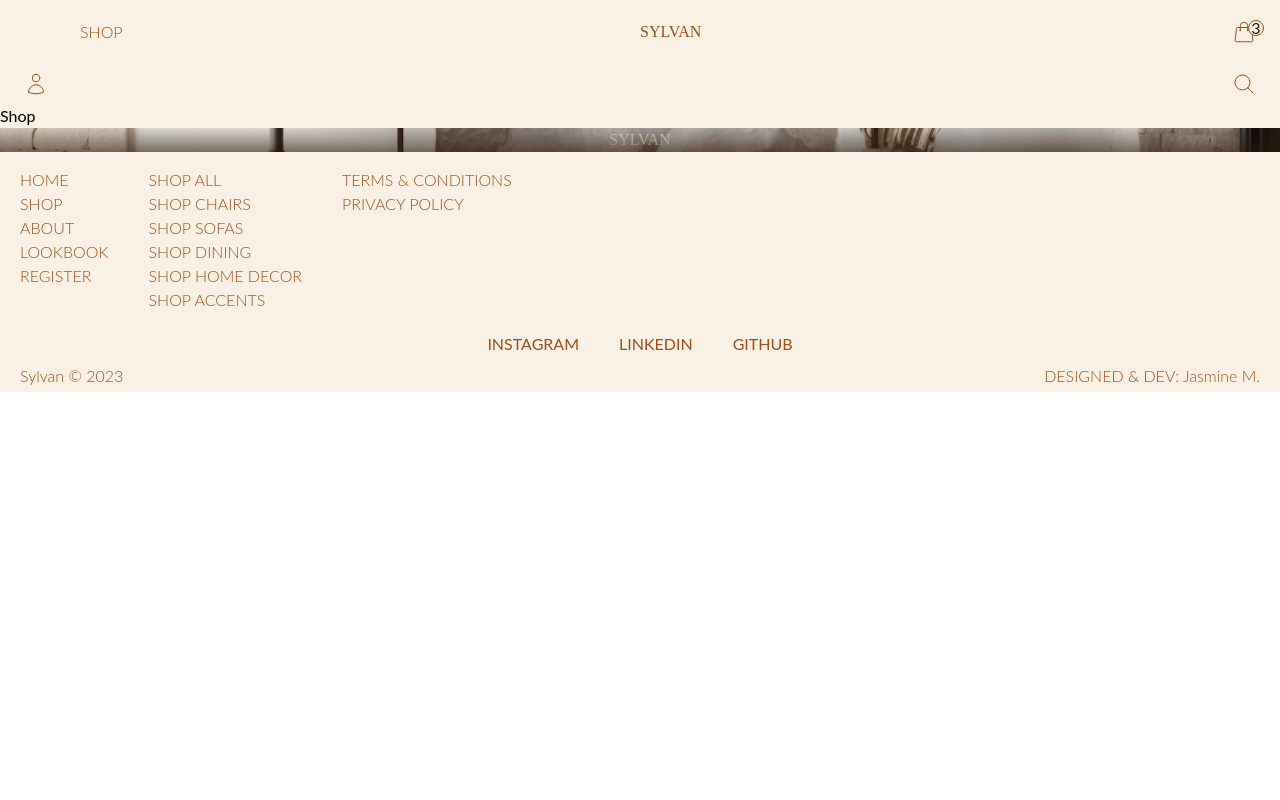
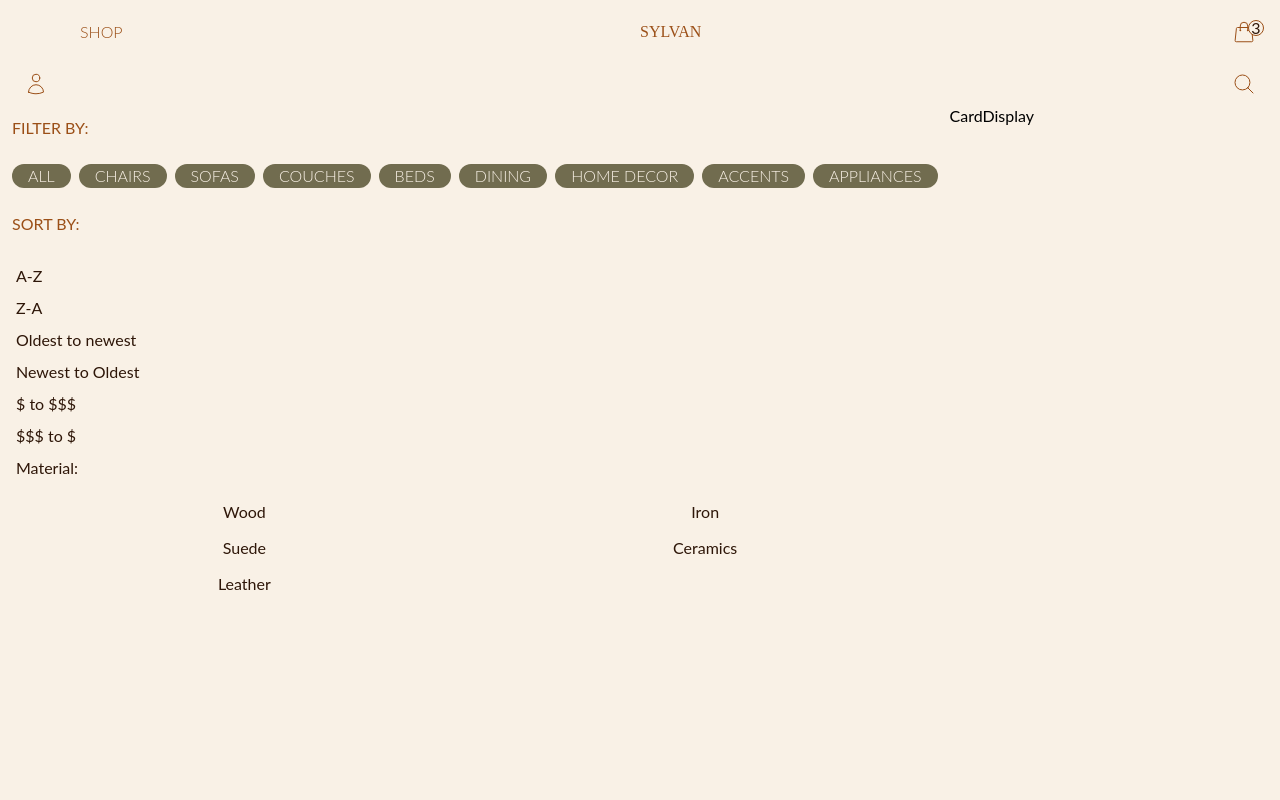
Before and after one commit to jmaduafo/Sylvan, a React (Create React App) app: page /shop/accents in a window 1280 px wide. Shown: the top 800 px of the page. Built offline with nearby package versions, Linux system fonts and the light colour scheme.

Commit message:
styled shop page

```diff
--- a/src/App.js
+++ b/src/App.js
@@ -15,7 +15,7 @@ import { Routes, Route } from 'react-router-dom';
 
 function App() {
   return (
-    <div className='container  bg-cream max-w-full mx-auto font-sans'>
+    <div className='container bg-cream max-w-full mx-auto font-sans'>
       <Navbar/>
       <Routes>
         <Route exact path='/' element={<Home/>}/>
--- a/src/components/Footer.js
+++ b/src/components/Footer.js
@@ -26,7 +26,7 @@ const Footer = () => {
         },
     ]
 
-    const footerCategories = ['All', 'Chairs', 'Sofas', 'Dining', 'Home Decor', 'Accents']
+    const footerCategories = ['All', 'Chairs', 'Sofas', 'Couches', 'Beds', 'Dining', 'Home Decor', 'Accents', 'Appliances']
 
   return (
     <footer>
--- a/src/components/Home/About.js
+++ b/src/components/Home/About.js
@@ -7,7 +7,7 @@ const About = () => {
     <section className='py-[5rem] text-sienna'>
         <div className='w-4/5 mx-auto flex flex-col sm:justify-center sm:items-center sm:flex-row gap-[5rem] '>
             <div className='relative flex-1 flex justify-end'>
-                <div className='2xl:left-[50%] w-[250px] h-[300px] absolute left-[30%] top-1/2 transform translate-x-[-50%] translate-y-[-50%]'>
+                <div className='2xl:left-[50%] xs:w-[250px] xs:h-[300px] w-[180px] h-[200px] absolute left-[30%] top-1/2 transform translate-x-[-50%] translate-y-[-50%]'>
                     <img className='w-full h-full' src={about1} alt=''/>
                 </div>
                 <div className='w-[350px] h-[450px] object-cover object-bottom'>
--- a/src/components/Home/Featured.js
+++ b/src/components/Home/Featured.js
@@ -6,19 +6,19 @@ const Featured = () => {
   return (
     <section>
         <Heading headerText='Feature products' linkText='See all' link='/shop/all'/>
-        <div className='xs:flex-row flex-wrap flex flex-col border-b-[1px] border-b-siennaOpaque p-2 gap-2'>
-            <div className='relative p-3 xs:basis-[48.8%] xs:h-[50vh] md:flex-[1] md:h-[50vh] basis-[100%] h-[60vh] bg-chocolate
+        <div className='grid grid-cols-1 xs:flex-row xs:flex-wrap xs:flex border-b-[1px] border-b-siennaOpaque p-2 gap-2'>
+            <div className='relative p-3 xs:basis-[48.8%] xs:h-[50vh] md:flex-[1] md:h-[50vh] basis-[100%] h-[50vh] bg-chocolate
             flex items-end z-[3]'>
                 <Label title='Landon Armchair' price='45.65'/>
             </div>
-            <div className='relative p-3 xs:basis-[48.8%] xs:h-[50vh] md:flex-[1] md:h-[50vh] basis-[100%] h-[60vh] bg-chocolate
+            <div className='relative p-3 xs:basis-[48.8%] xs:h-[50vh] md:flex-[1] md:h-[50vh] basis-[100%] h-[50vh] bg-chocolate
             flex items-end'>
                 <Label title='Bohemian vase set' price='355.23'/>
             </div>
-            <div className='relative p-3 xs:basis-full xs:h-[40vh] md:flex-[2] md:h-[50vh] basis-[100%] h-[60vh] bg-chocolate
+            <div className='relative p-3 xs:basis-full xs:h-[40vh] md:flex-[2] md:h-[50vh] basis-[100%] h-[50vh] bg-chocolate
             flex items-end'>
 
-                <Label title="Jack's suede couch" price='1235.50'/>
+                <Label title="Jack's suede couch" price='1,235.50'/>
             </div>
         </div>
     </section>
@@ -28,8 +28,8 @@ const Featured = () => {
 function Label({title, price}) {
     return (
         <div className='text-cream'>
-            <p className='uppercase font-light'>{title}</p>
-            <p className='font-medium text-[20px]'><span className='font-serif'>$</span>{price}</p>
+            <p className='uppercase font-light text-[13px]'>{title}</p>
+            <p className='font-medium text-[14px]'><span className='font-serif'>$</span>{price}</p>
         </div>
     )
 }
--- a/src/components/Home/Hero.js
+++ b/src/components/Home/Hero.js
@@ -4,16 +4,16 @@ import Cover from '../Cover'
 
 const Hero = () => {
   return (
-    <section className='relative h-[88vh] flex items-end bg-cover bg-no-repeat bg-center bg-hero-pic3'>
+    <section className='relative sm:h-[88vh] h-[70vh] flex items-end bg-cover bg-no-repeat bg-center bg-hero-pic3'>
         <Cover/>
         <div className='text-cream w-full z-[5] pb-4'>
             <div className='w-[80%] mx-auto'>
-                <h4 className='sm:text-[26px] sm:w-[50%] lg:w-[30%] w-[70%] 2xl:text-[32px] text-[24px] w-full font-light leading-[30px] mb-5'>
+                <h4 className='sm:text-[26px] sm:w-[50%] lg:w-[30%] 2xl:text-[32px] text-[24px] w-full font-light leading-[30px] mb-5'>
                   where every piece exudes timeless elegance and unmatched craftsmanship</h4>
                 <Button bgColor='cream' textColor='chocolate'/>
             </div>
             <div className='text-center'>
-                <h1 className='sm:text-[210px] md:[280px] lg:text-[350px] 2xl:text-[410px] text-[120px] mb-[-.4em] font-serif'>SYLVAN</h1>
+                <h1 className='sm:text-[210px] md:[280px] lg:text-[350px] 2xl:text-[410px] text-[90px] mb-[-.4em] font-serif'>SYLVAN</h1>
             </div>
         </div>
     </section>
--- /dev/null
+++ b/src/components/Shop/CardDisplay.js
@@ -0,0 +1,9 @@
+import React from 'react'
+
+const CardDisplay = () => {
+  return (
+    <div>CardDisplay</div>
+  )
+}
+
+export default CardDisplay
--- /dev/null
+++ b/src/components/Shop/Filter.js
@@ -0,0 +1,81 @@
+import React from 'react'
+
+const Filter = () => {
+    const categories = ['All', 'Chairs', 'Sofas', 'Couches', 'Beds', 'Dining', 'Home Decor', 'Accents', 'Appliances']
+    const sortCategories = [
+        {
+            'sortCategory': 'A-Z',
+            'types': null
+
+        },
+        {
+            'sortCategory': 'Z-A',
+            'types': null
+        },
+        {
+            'sortCategory': 'Oldest to newest',
+            'types': null
+        },
+        {
+            'sortCategory': 'Newest to Oldest',
+            'types': null
+        },
+        {
+            'sortCategory': '$ to $$$',
+            'types': null
+        },
+        {
+            'sortCategory': '$$$ to $',
+            'types': null
+        },
+        {
+            'sortCategory': 'Material:',
+            'types': ['Wood', 'Iron', 'Suede', 'Ceramics', 'Leather']
+        }
+    ]
+  return (
+    <>
+        <div className='p-3 border-b-siennaOpaque border-b-[1px]'>
+            <h6 className='text-sienna'>FILTER BY:</h6>
+            <div className='flex flex-wrap gap-2 mt-6'>
+                {categories.map(category => {
+                    return (
+                        <p key={category} className='uppercase text-[12px] font-light px-4 py-[3px] rounded-full bg-olive text-cream text-center cursor-pointer'>{category}</p>
+                    )
+                })}
+            </div>
+        </div>
+        <div className='p-3'>
+            <div>
+                <h6 className='text-sienna'>SORT BY:</h6>
+                <div className='border-sienna border-[1px] h-[30px] w-[30px] rounded-full'>
+
+                </div>
+            </div>
+
+            <div className='mt-6 border-t-siennaOpaque border-t-[1px]'>
+                {sortCategories.map(sort => {
+                    return (
+                        <div key={sort.sortCategory} className='border-b-siennaOpaque border-b-[1px] p-1 cursor-pointer group duration-[.4s] ease-in'>
+                           <p className='text-[13px] text-chocolate group-hover:text-sienna'>{sort.sortCategory}</p>
+                           {sort.types ?
+                            <div className='mt-4 xs:grid-cols-2 sm:grid-cols-3 md:grid-cols-2 grid grid-cols-1 gap-1'>
+                                    {sort.types.map(type => {
+                                    return <div key={type} className='p-1 text-center border-siennaOpaque border-[1px]'>
+                                        <p className='text-[13px] text-chocolate hover:text-sienna'>{type}</p>
+                                    </div>
+                                    })}
+                            </div>
+
+                            : ''}
+
+                        </div>
+                    )
+                })}
+            </div>
+        </div>
+    </>
+  )
+}
+
+export default Filter
--- a/src/pages/Shop.js
+++ b/src/pages/Shop.js
@@ -1,5 +1,7 @@
 import React from 'react'
 import WrongPage from './WrongPage'
+import Filter from '../components/Shop/Filter'
+import CardDisplay from '../components/Shop/CardDisplay'
 
 const Shop = () => {
   let path = window.location.pathname.split('/')[2]
@@ -22,9 +24,16 @@ const Shop = () => {
 
 function DisplayShop() {
   return (
-    <div>
-      Shop
-    </div>
+    <section>
+      <div className='flex flex-col md:flex-row'>
+        <div className='md:basis-[30%] md:h-screen md:border-r-siennaOpaque md:border-r-[1px] border-b-siennaOpaque border-b-[1px]'>
+          <Filter/>
+        </div>
+        <div className='md:basis-[70%] overflow-y-auto'>
+          <CardDisplay/>
+        </div>
+      </div>
+    </section>
   )
 }
 
```
Also changed, not shown: src/index.css (line endings or trailing spaces).
